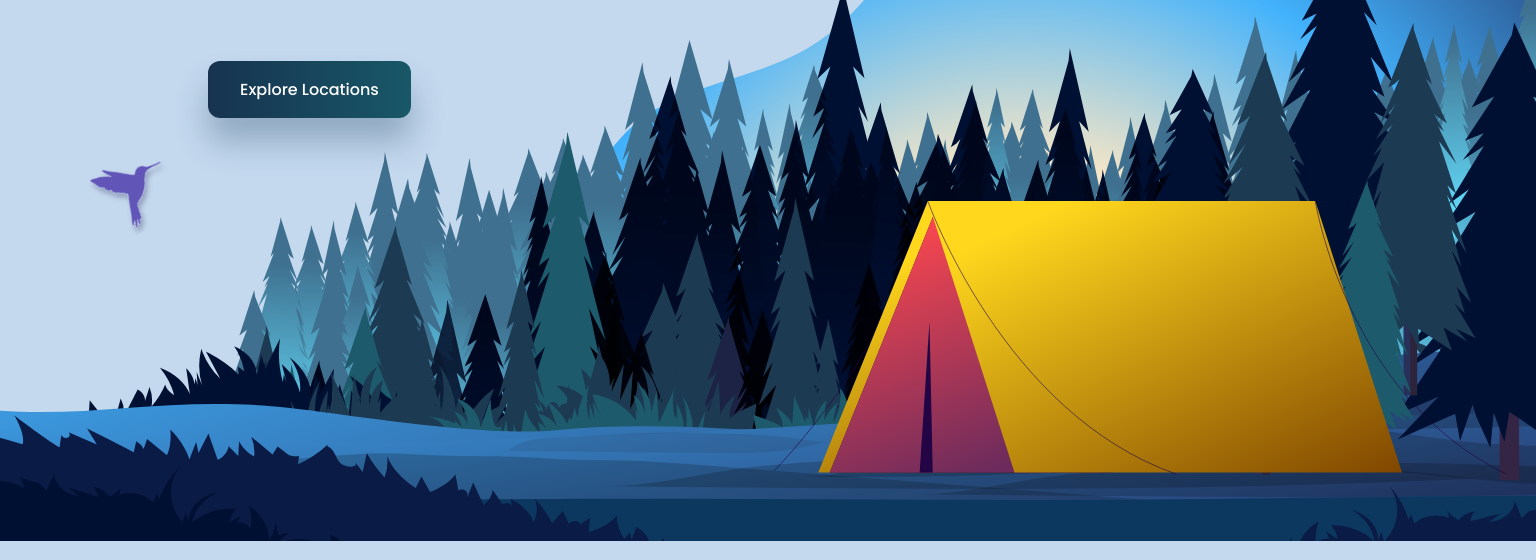
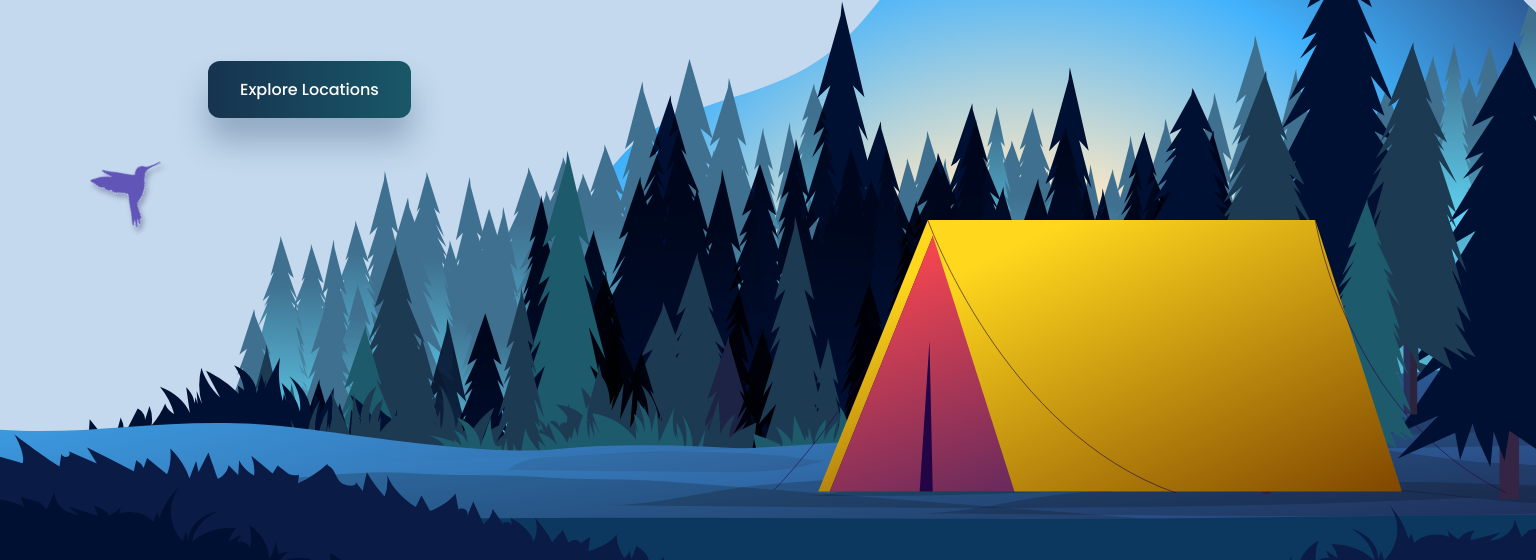
Before and after one commit to rohitgaikwad-dev/Camping, a plain HTML site: page index.html in a window 1536 px wide. Shown: the part 409-969 px from the top of the page. Drawn offline with nearby package versions, Linux system fonts and the light colour scheme.

Commit message:
Update style.css

```diff
--- a/css/style.css
+++ b/css/style.css
@@ -342,7 +342,7 @@ img {
 
 @media screen and (min-width: 1300px) {
   .home__container {
-    height: 950px;
+    height: 969px;
     padding-top: 10rem;
   }
   .home__bird-1,
```
